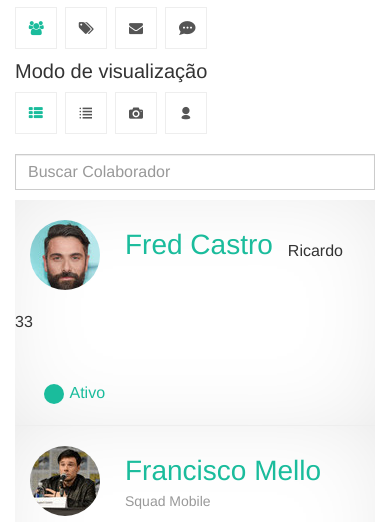
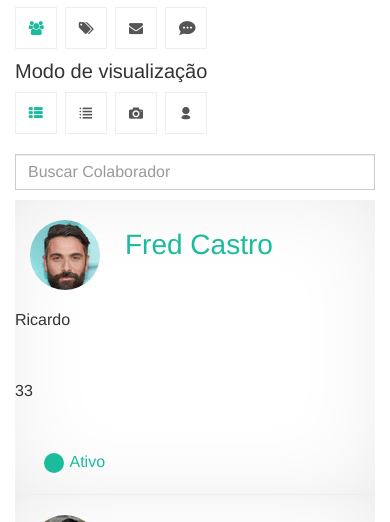
Before and after one commit to amandamussio/qulture-admin, a website: page public/index.html in a window 390 px wide. Shown: the part 264-786 px from the top of the page. Drawn offline with nearby package versions, Linux system fonts and the light colour scheme; files that its build step writes are made by us from their sources.

Commit message:
make it better

```diff
--- a/public/js/directives/collaborator.html
+++ b/public/js/directives/collaborator.html
@@ -1,6 +1,6 @@
 <div class="row">
 	<!-- foto e informações -->
-	<div class="col-md-6">
+	<div class="col-md-6 clearfix">
 
 		<!-- imagem collaborador -->
 		<div class="collaborator-img-container">
--- a/public/styles/base/_main.scss
+++ b/public/styles/base/_main.scss
@@ -16,7 +16,6 @@
 .line-center-default {
   line-height: 3.7;
 }
-
 
 input[type="radio"] {
     display:none;
```
Also changed, not shown: 1 other file.
